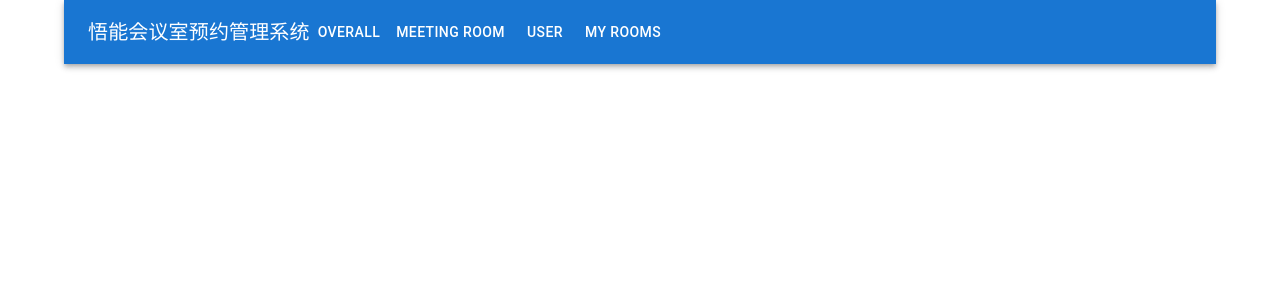
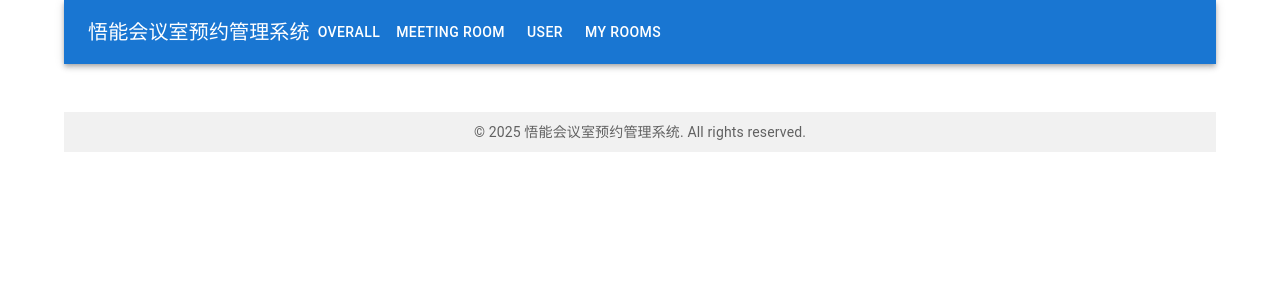
Before and after one commit to Tony629/MeetingRoomApp, a React (Vite) app: page /#/login in a window 1280 px wide. Both pictures are taken after a click on the button "LOGIN". Shown: the top 300 px of the page. Built offline with nearby package versions, Linux system fonts and the light colour scheme.

Commit message:
Update PrivateRoute.tsx

```diff
--- a/src/components/PrivateRoute.tsx
+++ b/src/components/PrivateRoute.tsx
@@ -20,6 +20,13 @@ export default function PrivateRoute() {
                 </Toolbar>
             </AppBar>
             <Outlet />
+            <br />
+
+            <footer style={{ backgroundColor: '#f1f1f1', padding: '10px', textAlign: 'center', position: 'relative', bottom: 0, width: '100%' }}>
+                <Typography variant="body2" color="textSecondary">
+                    © 2025 悟能会议室预约管理系统. All rights reserved.
+                </Typography>
+            </footer>
         </>
     )
 }
```
